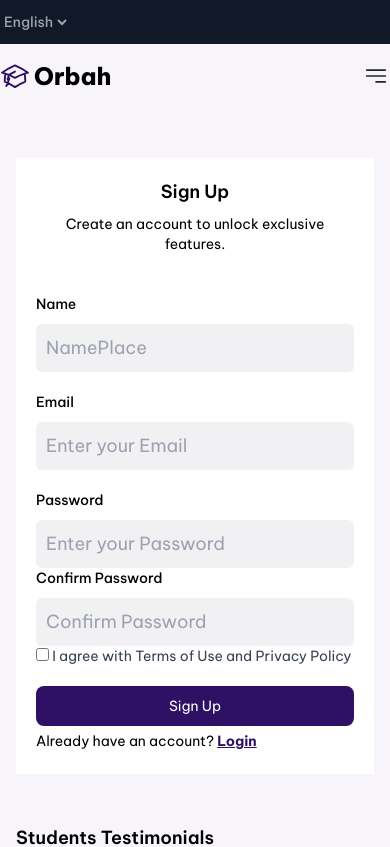
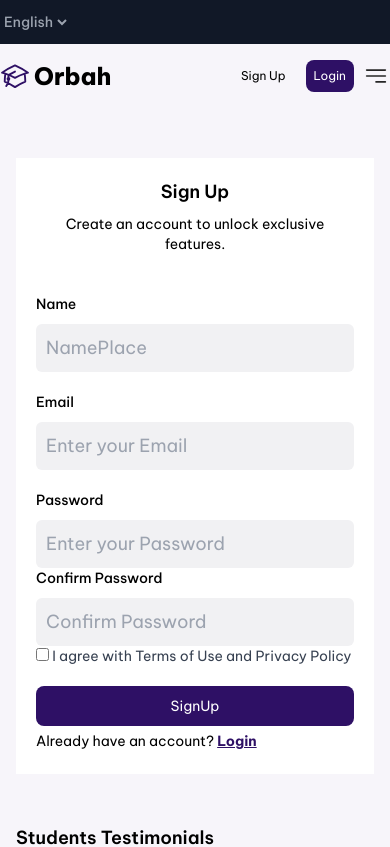
Before and after one commit to haneenhariri/Grad-project, a React (Vite) app: page /auth/1 in a window 390 px wide. Shown: the top 847 px of the page. Built offline with nearby package versions, Linux system fonts and the light colour scheme.

Commit message:
navbar update

```diff
--- a/src/Admin/AdminSide.tsx
+++ b/src/Admin/AdminSide.tsx
@@ -4,7 +4,7 @@ import user from "../assets/Users (1).png";
 import my from "../assets/Stack.png";
 import ern from "../assets/CreditCard (1).png";
 import stng from "../assets/Gear.png";
-import Logo from "../components/Logo/Logo";
+import Logo from "../Ui/Logo/Logo";
 
 export default function AdminSide() {
   return (
--- a/src/Dashboard/DashSide.tsx
+++ b/src/Dashboard/DashSide.tsx
@@ -5,7 +5,7 @@ import add from "../assets/PlusCircle.png";
 import my from "../assets/Stack.png";
 import ern from "../assets/CreditCard (1).png";
 import stng from "../assets/Gear.png";
-import Logo from "../components/Logo/Logo";
+import Logo from "../Ui/Logo/Logo";
 
 export default function DashSide() {
   return (
--- a/src/components/Logo/Logo.tsx
+++ b/src/Ui/Logo/Logo.tsx
@@ -1,14 +1,16 @@
 import { NavLink } from "react-router-dom";
 import logo from "../../assets/logo/logo.svg";
+import { useTranslation } from "react-i18next";
 interface logoProps
 {
     textColor?: string
 }
 export default function Logo({textColor} :logoProps ) {
+  const {t} = useTranslation()
   return (
         <NavLink to={'/'} className="flex items-center gap-1">
           <img src={logo} alt="logo" className="md:w-10 md:h-10 w-7.5 h-7.5" />
-          <h1 className={`font-extrabold md:text-[30px] text-2xl ${textColor}`}>Orbah</h1>
+          <h1 className={`font-extrabold md:text-[30px] text-2xl ${textColor}`}>{t("Logo.logo")}</h1>
         </NavLink>
   )
 }
--- a/src/components/NavBar/NavBar.tsx
+++ b/src/components/NavBar/NavBar.tsx
@@ -1,14 +1,13 @@
 import { useEffect, useState } from "react";
-import { nav, navAuth } from "../../data/navData";
+import { navAuth } from "../../data/navData";
 import { NavLink } from "react-router-dom";
 import { useTranslation } from "react-i18next";
 import AuthSide from "./AuthSide";
 import menu from "../../assets/nav/icon/toggle.svg";
 import SideBar from "../SideBar/SideBar";
-import Logo from "../Logo/Logo";
+import Logo from "../../Ui/Logo/Logo";
 import { useSelector } from "react-redux";
 import { RootState } from "../../redux/store";
-import { getSecureCookie } from "../../utils/cookiesHelper";
 import TopNav from "../../Ui/TopNav/TopNav";
 
 export default function NavBar() {
@@ -16,8 +15,7 @@ export default function NavBar() {
   const isAuthenticated = useSelector((state: RootState) => state.auth.isAuthenticated);
   const [isMenuOpen, setIsMenuOpen] = useState(false);
   const [isScrolled, setIsScrolled] = useState(false);
-  const [activeButton, setActiveButton] = useState("login");
-  const userRole = getSecureCookie('role');
+  const [activeButton, setActiveButton] = useState(2);
   useEffect(() => {
     const handleScroll = () => {
       setIsScrolled(window.scrollY > 0);
@@ -36,7 +34,7 @@ export default function NavBar() {
       <nav
       className={` desktop:pt-5 py-4  desktop:pb-6 flex items-center justify-between desktop:px-nav lg:px-8 transition-all duration-300 ${
         isScrolled
-          ? "bg-White/95 tablet:mx-0 mx-0 shadow-lg lg:px-[80px] desktop:mx-0"
+          ? "bg-White/95 tablet:mx-0 mx-0 shadow-lg  desktop:mx-0"
           : "  "
       }`}
     >
@@ -44,22 +42,23 @@ export default function NavBar() {
         {/* logo */}
         <Logo />
       </div>
+      <div className=" flex items-center gap-2">
       {isAuthenticated ? (
         <AuthSide />
       ) : (
-        <div className="lg:flex hidden gap-5 items-center">
+        <div className="flex  gap-5 items-center">
           {navAuth.map((e, i) => (
             <NavLink
               key={i}
               to={e.path}
-              onClick={() => setActiveButton(e.text.toLowerCase())}
+              onClick={() => setActiveButton(e.state)}
               className={`${
-                activeButton === e.text.toLowerCase()
+                activeButton === e.state
                   ? "bg-violet-950 text-white desktop:py-3.5 desktop:px-8.5 tablet:py-3 tablet:px-5 p-2"
                   : ""
               } desktop:text-lg tablet:text-sm text-xs font-normal transition-all duration-300 rounded-lg`}
             >
-              {e.text}
+              {t(e.text)}
             </NavLink>
           ))}
         </div>
@@ -70,6 +69,8 @@ export default function NavBar() {
           <img src={menu} alt="menu" className="md:w-10 md:h-auto w-7 h-7" />
         </button>
       </div>
+      </div>
+
       {/* black layer side bar */}
       <div
         className={`fixed inset-0 bg-black/50 z-40 transition-opacity duration-300 ${
--- a/src/components/SideBar/SideBar.tsx
+++ b/src/components/SideBar/SideBar.tsx
@@ -2,18 +2,33 @@ import { NavLink } from "react-router-dom";
 import { SidebarProps } from "../../types/interfaces";
 import xmark from "../../assets/nav/icon/x-mark.png";
 import { nav } from "../../data/navData";
+import { useTranslation } from "react-i18next";
+import { getSecureCookie } from "../../utils/cookiesHelper";
 
 
 export default function SideBar({ isOpen, onClose }: SidebarProps) {
+  const {t} = useTranslation()
+  const userRole = getSecureCookie('role');
   return (
     <div
     className={`fixed  flex justify-evenly items-center flex-col top-0 right-0 h-screen w-full max-w-sm bg-White/95 z-50 transform transition-transform duration-300 ${
       isOpen ? "translate-x-0 shadow-lg" : "translate-x-full"
     }`}
-  >
+    >
     <div className="flex flex-col ">
       <div className="flex-grow flex flex-col items-center justify-center gap-5">
-      {nav.map((e, i) => (
+      {nav.filter((e) => {
+            if (!userRole || userRole === "student") {
+              return e.path !== "/instruct" && e.path !== "/Admin";
+            }
+            if (userRole === "admin") {
+              return e.path !== "/instruct";
+            }
+            if (userRole === "instructor") {
+              return e.path !== "/Admin";
+            }
+            return true;
+          }).map((e, i) => (
             <NavLink key={i}  onClick={(onClose)}
               className={({ isActive }) =>
                 isActive
@@ -22,7 +37,7 @@ export default function SideBar({ isOpen, onClose }: SidebarProps) {
               }
               to={e.path}
             >
-              {e.text}
+              {t(e.text)}
             </NavLink>))}
       </div>
     </div>
--- a/src/data/navData.ts
+++ b/src/data/navData.ts
@@ -37,10 +37,12 @@ export const navAuth =
 [
     {
         path: '/auth/signup',
-        text: 'SignUp'
+        text: 'signUp.SignUp',
+        state : 1,
     },
     {
         path: '/auth/login',
-        text: 'Login'
+        text: 'logIn.Login',
+        state: 2,
     },
 ]
--- a/src/locales/ar.json
+++ b/src/locales/ar.json
@@ -1,5 +1,6 @@
 {
-    "navigation": {
+    "navigation":
+    {
         "Home": "الرئيسية",
         "Courses": "الدورات",
         "About": "من نحن",
@@ -7,15 +8,25 @@
         "Become an Instructor": "كن مدربًا",
         "DashBoard": "لوحة التحكم"
     },
-    "SignUp": "انشاء حساب",
-    "Login": "تسجيل دخول",
+    "signUp":
+    {
+        "SignUp": "انشاء حساب",
+        "formTextSign" : "قم بإنشاء حساب للحصول على الميزات الحصرية."
+    },
+    "logIn":
+    {
+        "Login": "تسجيل دخول",
+        "formTextLogin" : "مرحبًا بك مرة أخرى! يرجى تسجيل الدخول للوصول إلى حسابك."
+    },
+    "Logo":
+    {
+        "logo" : "عُربة"
+    },
     "MainText" : "أطلق العنان لإبداعك",
     "titleHero" : "تعلم مع الخبراء في أي وقت وفي أي مكان",
     "search" : "بحث",
     "searchText" : "ماذا تريد أن تتعلم؟",
     "Testimonials" : "آراء الطلاب",
-    "formTextLogin" : "مرحبًا بك مرة أخرى! يرجى تسجيل الدخول للوصول إلى حسابك.",
-    "formTextSign" : "قم بإنشاء حساب للحصول على الميزات الحصرية.",
     "CourseTitle" : "دوراتنا التدريبة ",
     "CourseP" : "تعلم من خبراء الصناعة وعزز مهاراتك.",
     "Benefits" : "فوائد ",
--- a/src/locales/en.json
+++ b/src/locales/en.json
@@ -8,15 +8,25 @@
         "Become an Instructor": "Become an Instructor",
         "DashBoard": "DashBoard"
     },
-    "SignUp": "Sign Up",
-    "Login": "Login",
+    "signUp":
+    {
+        "SignUp": "Sign Up",
+        "formTextSign" : "Create an account to unlock exclusive features."
+    },
+    "logIn":
+    {
+        "Login": "Login",
+        "formTextLogin" : "Welcome back! Please log in to access your account."
+    },
+    "Logo":
+    {
+        "logo" : "Orbah"
+    },
     "MainText" : "Unlock Your Creative Potential",
     "titleHero" : "Learn with expert anytime anywhere",
     "search" : "search",
     "searchText" : "What do you want to learn?",
     "Testimonials": "Students Testimonials",
-    "formTextLogin" : "Welcome back! Please log in to access your account.",
-    "formTextSign" : "Create an account to unlock exclusive features.",
     "CourseTitle" : "Our Courses",
     "CourseP": "Learn from Industry Experts and Enhance Your Skills.",
     "Benefits" : "Benefits",
--- a/src/pages/Auth/Auth.tsx
+++ b/src/pages/Auth/Auth.tsx
@@ -9,9 +9,9 @@ export default function Auth() {
     <section className=" desktop:pt-100 md:pt-20 pt-paddingBottom50 desktop:pb-paddingBottom150 md:pb-100 pb-paddingBottom50 px-4 lg:px-20 1600:px-40 flex lg:flex-row flex-col-reverse justify-between gap-y-[50px]">
         <SliderSectionHH/>
       {location.pathname === '/auth/login' ?
-      ( <Form title={"Login"} formText={"formTextLogin"} LogBtn={"Login"} />)
+      ( <Form title={"logIn.Login"} formText={"logIn.formTextLogin"} LogBtn={"logIn.Login"} />)
       :
-      ( <Form title={"SignUp"} formText={"formTextSign"} LogBtn={"SignUp"} />)
+      ( <Form title={"signUp.SignUp"} formText={"signUp.formTextSign"} LogBtn={"SignUp"} />)
       }
 
     </section>
```
